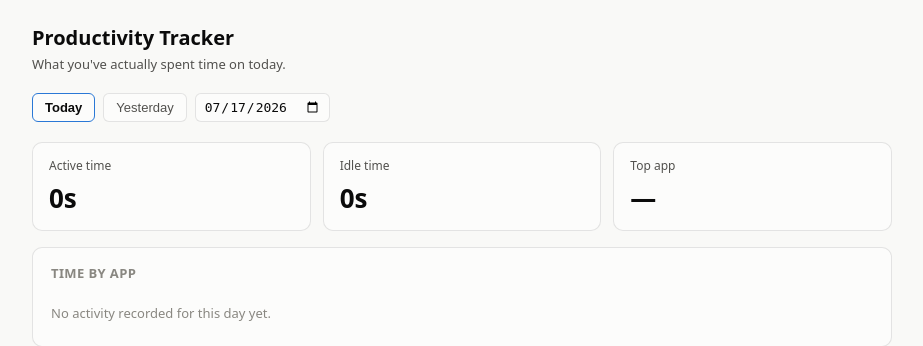
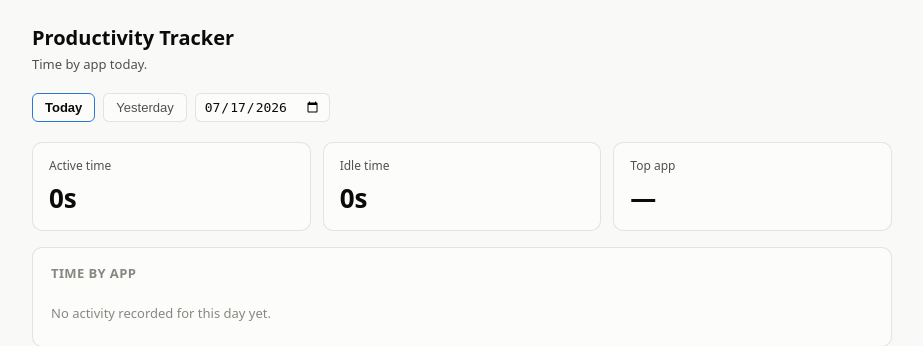
Before and after one commit to by-tayo/productivity-tracker, a Flask app: page / in a window 1280 px wide. Shown: the top 346 px of the page, without its empty margins (178-1101 px from the left). Run offline with Flask 3, Linux system fonts and the light colour scheme; data comes from the database, SQL or seed files in the repository; data that the repository does not hold is empty; parts of the project's set-up code (start-up, migrations or seed data) failed here and were passed over.

Commit message:
Trim README to be terse and drop narrative asides; simplify dashboard copy

```diff
--- a/static/dashboard.js
+++ b/static/dashboard.js
@@ -228,8 +228,8 @@
 
     const isToday = dateStr === todayStr();
     subtitle.textContent = isToday
-      ? "What you've actually spent time on today."
-      : `What you spent time on — ${dateStr}.`;
+      ? "Time by app today."
+      : `Time by app — ${dateStr}.`;
 
     const { folded: appFolded, map: appColors } = buildColorMap(data.per_app);
     renderBars(appBarsEl, appFolded, appColors, data.active_seconds);
--- a/templates/index.html
+++ b/templates/index.html
@@ -9,7 +9,7 @@
 <body>
   <main>
     <h1>Productivity Tracker</h1>
-    <p class="subtitle" id="subtitle">What you've actually spent time on today.</p>
+    <p class="subtitle" id="subtitle">Time by app today.</p>
 
     <div class="filters">
       <button type="button" id="btn-today" class="active">Today</button>
```
Also changed, not shown: README.md.
